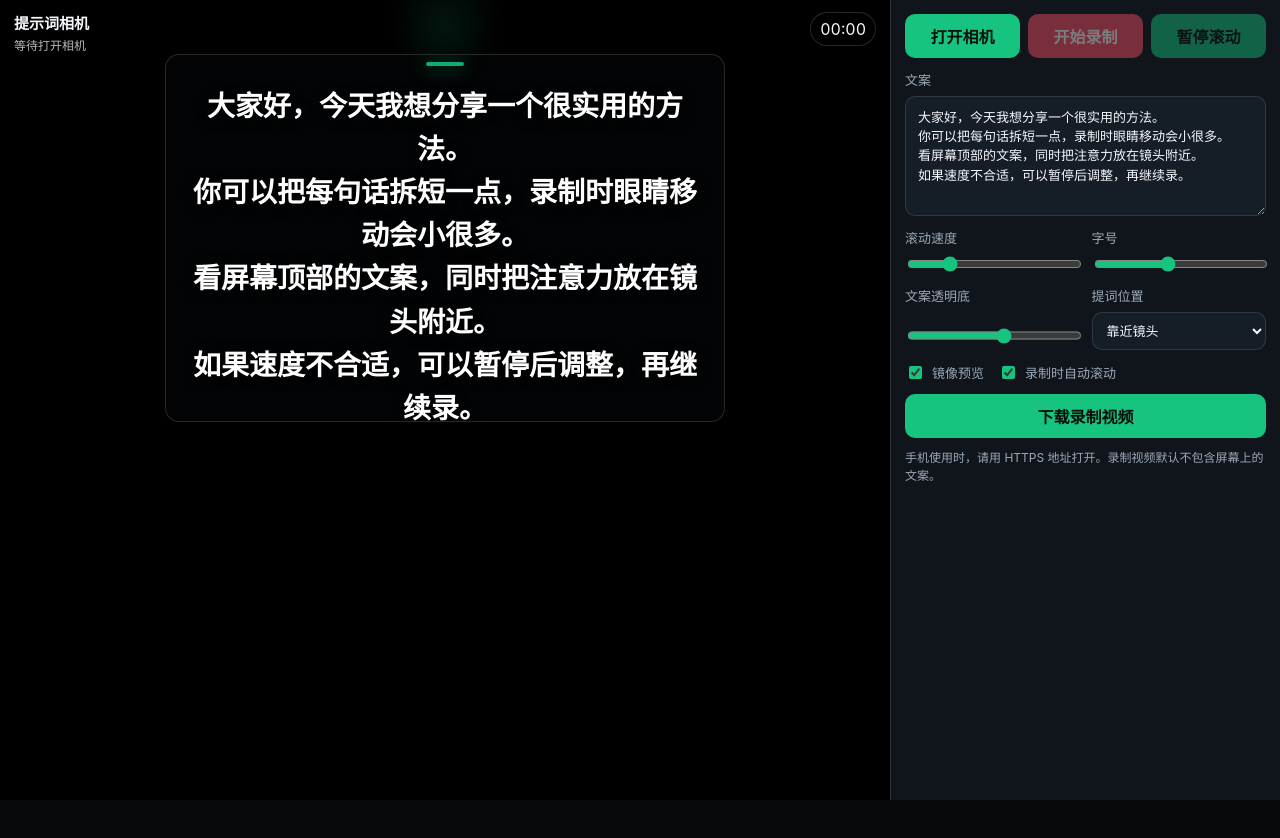
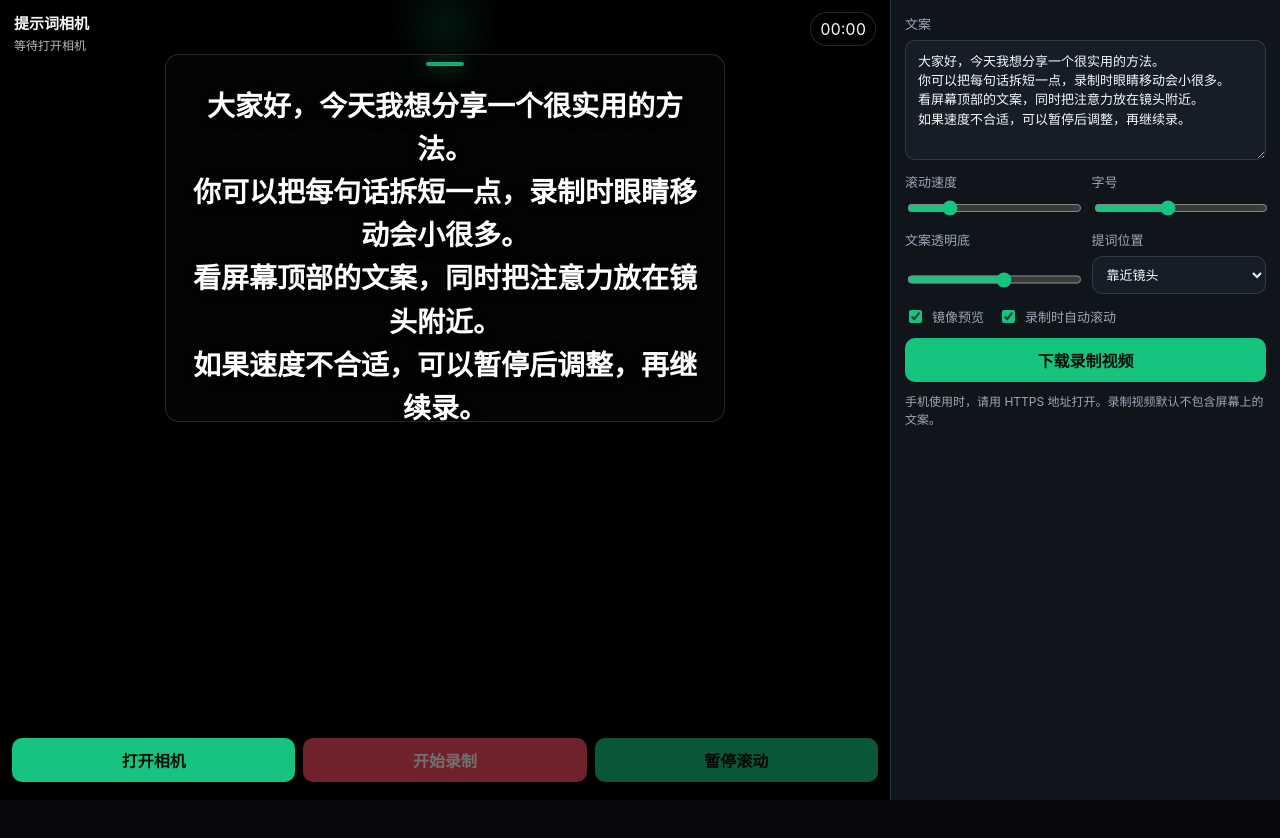
Before and after one commit to susie2680/teleprompter-camera, a plain HTML site: page index.html in a window 1280 px wide. After the commit the page ends 800 px from the top, so only its background shows below. Drawn offline with Linux system fonts and the light colour scheme.

Commit message:
Move primary controls into camera frame

```diff
--- a/index.html
+++ b/index.html
@@ -31,15 +31,14 @@
         </div>
 
         <div id="countdown" class="countdown" hidden>3</div>
-      </section>
-
-      <section class="controls" aria-label="控制面板">
         <div class="primary-actions">
           <button id="cameraButton" type="button">打开相机</button>
           <button id="recordButton" type="button" class="record" disabled>开始录制</button>
           <button id="pauseButton" type="button" disabled>暂停滚动</button>
         </div>
+      </section>
 
+      <section class="controls" aria-label="控制面板">
         <label class="field">
           <span>文案</span>
           <textarea id="scriptInput" rows="5" placeholder="把口播文案粘贴到这里。建议每句话单独换行，眼睛移动会更小。"></textarea>
--- a/style.css
+++ b/style.css
@@ -26,7 +26,6 @@ body {
 
 body {
   overflow-x: hidden;
-  padding-bottom: max(88px, calc(env(safe-area-inset-bottom) + 72px));
 }
 
 button,
@@ -195,19 +194,20 @@ input {
 .controls {
   position: relative;
   z-index: 5;
-  padding: 14px 14px max(112px, calc(env(safe-area-inset-bottom) + 92px));
+  padding: 14px 14px max(18px, env(safe-area-inset-bottom));
   border-top: 1px solid var(--line);
   background: var(--panel);
 }
 
 .primary-actions {
-  position: sticky;
-  bottom: max(78px, calc(env(safe-area-inset-bottom) + 66px));
-  z-index: 8;
+  position: absolute;
+  left: 12px;
+  right: 12px;
+  bottom: max(18px, env(safe-area-inset-bottom));
+  z-index: 6;
   display: grid;
   grid-template-columns: 1fr 1fr 1fr;
   gap: 8px;
-  margin-bottom: 12px;
 }
 
 button,
```
